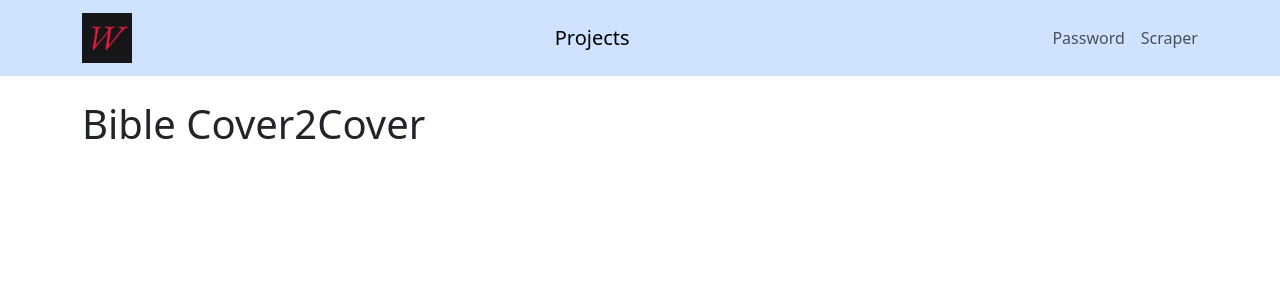
After one commit to wilsoncunningham/project-portfolio, a Flask app: page /bible in a window 1280 px wide. The commit adds this page. Shown: the top 300 px of the page. Run offline with Flask 3, Linux system fonts and the light colour scheme.

Commit message:
added bible route (incomplete)

```diff
--- a/app.py
+++ b/app.py
@@ -8,6 +8,10 @@ def create_app():
     @app.get("/")
     def index():
         return render_template("index.html")
+
+    @app.get("/bible")
+    def bible():
+        return render_template("bible.html")
 
     # mount tools
     app.register_blueprint(password_bp, url_prefix="/password")
--- a/password_generator/templates/password.html
+++ b/password_generator/templates/password.html
@@ -19,15 +19,15 @@
   <form method="post" action="{{ url_for('password.generate') }}">
     <div class="mb-3">
       <label for="input_body" class="form-label">Input Text</label>
-      <textarea class="form-control" id="input_body" name="input_body" rows="3"></textarea>
+      <textarea class="form-control" id="input_body" name="input_body" rows="10"></textarea>
     </div>
 
     <div class="mb-3">
       <label for="complexity" class="form-label">Complexity (Higher complexity ⇒ shorter password)</label>
-      <input type="number" class="form-control" id="complexity" name="complexity" value="3" min="1" max="10">
+      <input type="number" class="form-control" id="complexity" name="complexity" value="4" min="1" max="100">
     </div>
 
-    <button type="submit" class="btn btn-primary">Generate</button>
+    <button type="submit" class="btn btn-primary mb-4">Generate</button>
   </form>
 
   {% if result %}
--- /dev/null
+++ b/templates/bible.html
@@ -0,0 +1,6 @@
+{% extends "base.html" %}
+{% block content %}
+
+  <h1 class="mb-3">Bible Cover2Cover</h1>
+
+{% endblock %}
--- a/templates/index.html
+++ b/templates/index.html
@@ -33,6 +33,8 @@
     <a class="list-group-item list-group-item-action" href="/scraper">
       Simple Scraper
     </a>
-    <!-- add more tools here -->
+    <a class="list-group-item list-group-item-action" href="/bible">
+      Interactive Bible Application
+    </a>
   </div>
 {% endblock %}
```
